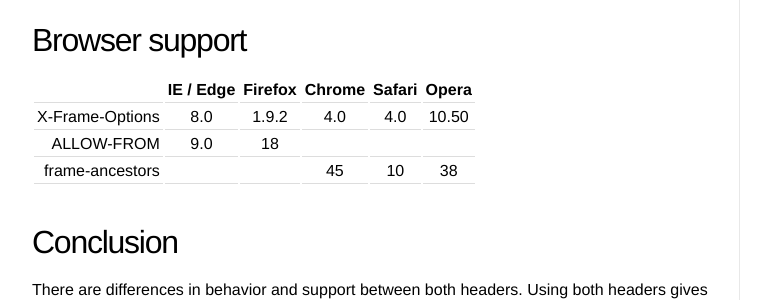
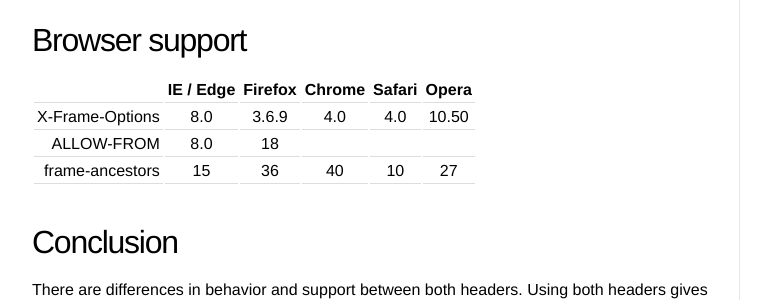
Before and after one commit to Sjord/Sjord.github.io, a Jekyll site: the page built from _posts/2016-07-15-block-iframe-loading.md, in a window 1280 px wide and 900 px high, scrolled down 3984 px. Shown: the part 370-670 px from the top of the window, without its empty margins (108-879 px from the left). Built offline with Jekyll 4.4.1, drawn with Linux system fonts in a browser that asks for light colours.

Commit message:
Update browser support table

```diff
--- a/_posts/2016-07-15-block-iframe-loading.md
+++ b/_posts/2016-07-15-block-iframe-loading.md
@@ -78,9 +78,9 @@
 
 |                 | IE / Edge | Firefox | Chrome | Safari | Opera |
 |----------------:|:---------:|:-------:|:------:|:------:|:-----:|
-| X-Frame-Options |    8.0    |  1.9.2  |   4.0  |   4.0  | 10.50 |
-|      ALLOW-FROM |    9.0    |    18   |        |        |       |
-| frame-ancestors |           |         |   45   |   10   |   38  |
+| X-Frame-Options |    8.0    |  3.6.9  |   4.0  |   4.0  | 10.50 |
+|      ALLOW-FROM |    8.0    |    18   |        |        |       |
+| frame-ancestors |    15     |    36   |   40   |   10   |   27  |
 
 ## Conclusion
 
```
